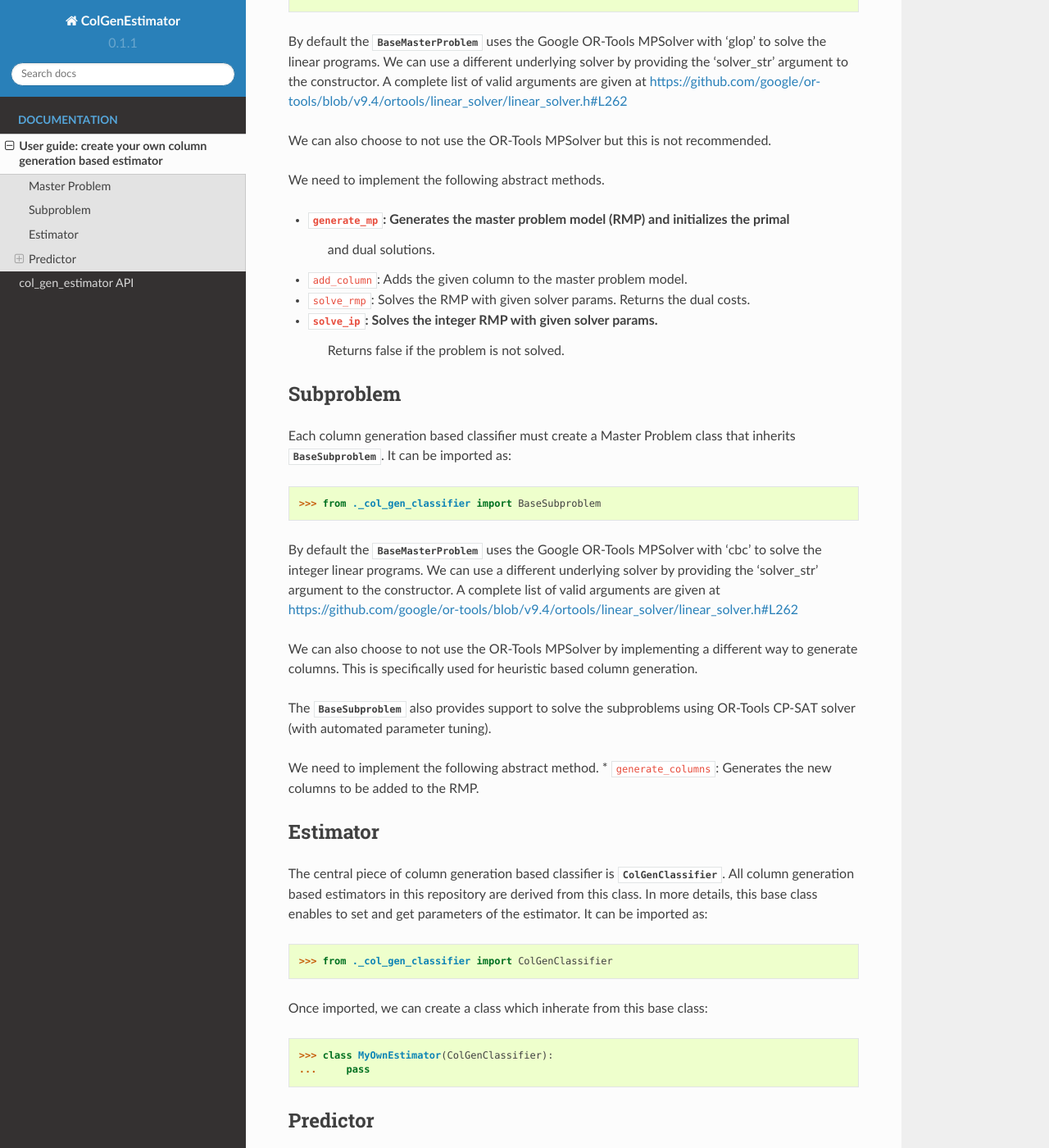
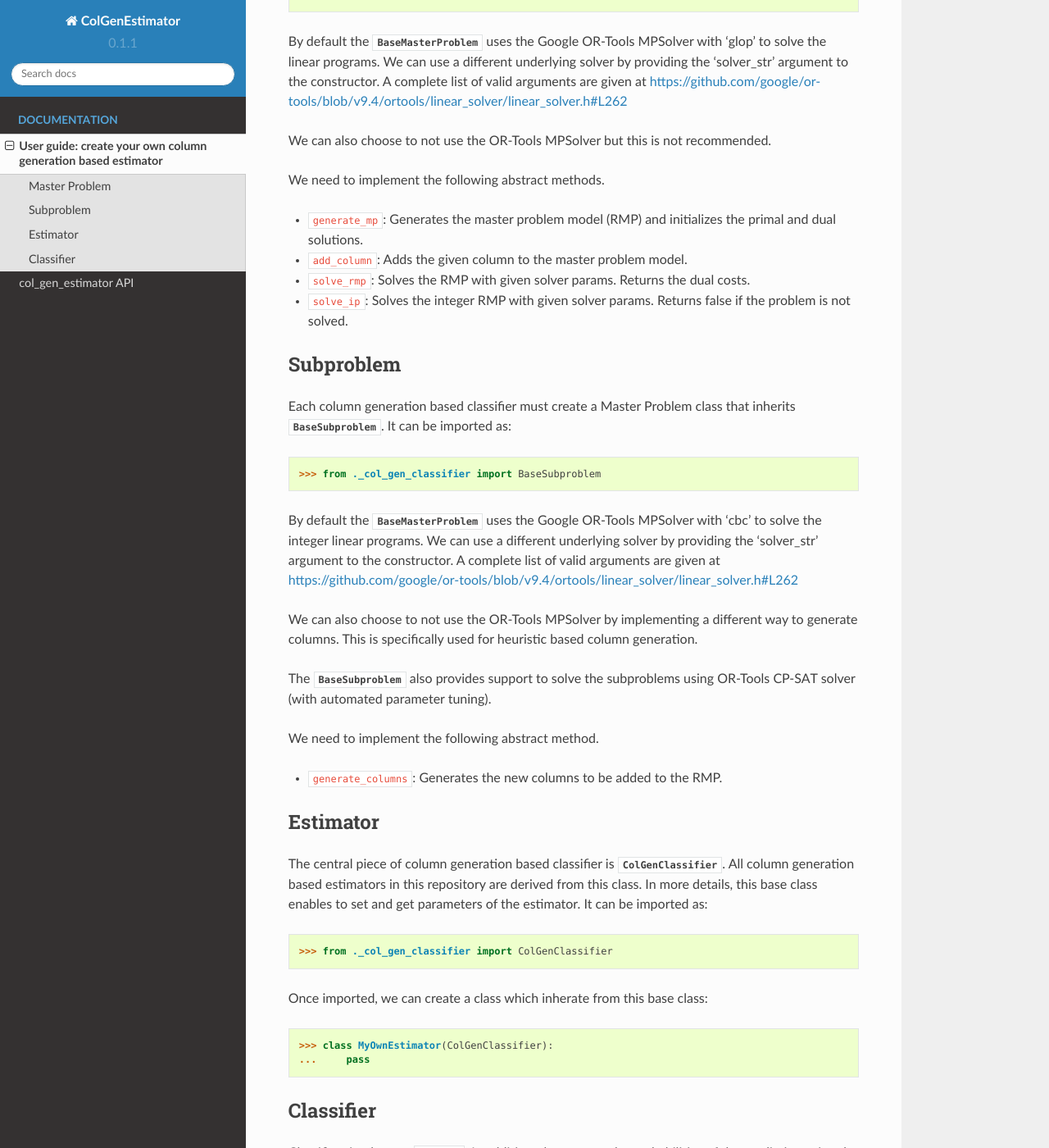
Before and after one commit to krooonal/col_gen_estimator, a Sphinx documentation site: the page built from doc/user_guide.rst, in a window 1280 px wide and 1400 px high, scrolled down 354 px. Shown: the whole window at 82% size. Built offline with Sphinx 7.4.7 and the Read the Docs theme 2.0.0, drawn with Linux system fonts in a browser that asks for light colours; formulas are drawn with MathJax 3; pages that are not in the unit, such as notebooks, are missing from menus.

Commit message:
Updating documentation

```diff
--- a/doc/api.rst
+++ b/doc/api.rst
@@ -41,7 +41,7 @@ Subproblems and heuristics
    DTreeSubProblemHeuristic
    DTreeSubProblemOld
 
-Other Classifiers
+Other Classes
 =========
 
 .. autosummary::
--- a/doc/user_guide.rst
+++ b/doc/user_guide.rst
@@ -22,12 +22,10 @@ We can also choose to not use the OR-Tools MPSolver but this is not recommended.
 
 We need to implement the following abstract methods.
 
-* ``generate_mp``: Generates the master problem model (RMP) and initializes the primal
-        and dual solutions.
+* ``generate_mp``: Generates the master problem model (RMP) and initializes the primal and dual solutions.
 * ``add_column``: Adds the given column to the master problem model.
 * ``solve_rmp``: Solves the RMP with given solver params. Returns the dual costs.
-* ``solve_ip``: Solves the integer RMP with given solver params.
-        Returns false if the problem is not solved.
+* ``solve_ip``: Solves the integer RMP with given solver params. Returns false if the problem is not solved.
 
 Subproblem
 ---------
@@ -48,6 +46,7 @@ The :class:`BaseSubproblem` also provides support to solve the subproblems using
 CP-SAT solver (with automated parameter tuning).
 
 We need to implement the following abstract method.
+
 * ``generate_columns``: Generates the new columns to be added to the RMP.
 
 
@@ -70,11 +69,8 @@ Once imported, we can create a class which inherate from this base class::
 
 .. _mixin: https://en.wikipedia.org/wiki/Mixin
 
-Predictor
+Classifier
 ---------
-
-Classifier
-~~~~~~~~~~
 
 Classifiers implement ``predict``. In addition, they
 output the probabilities of the prediction using the ``predict_proba`` method:
```
